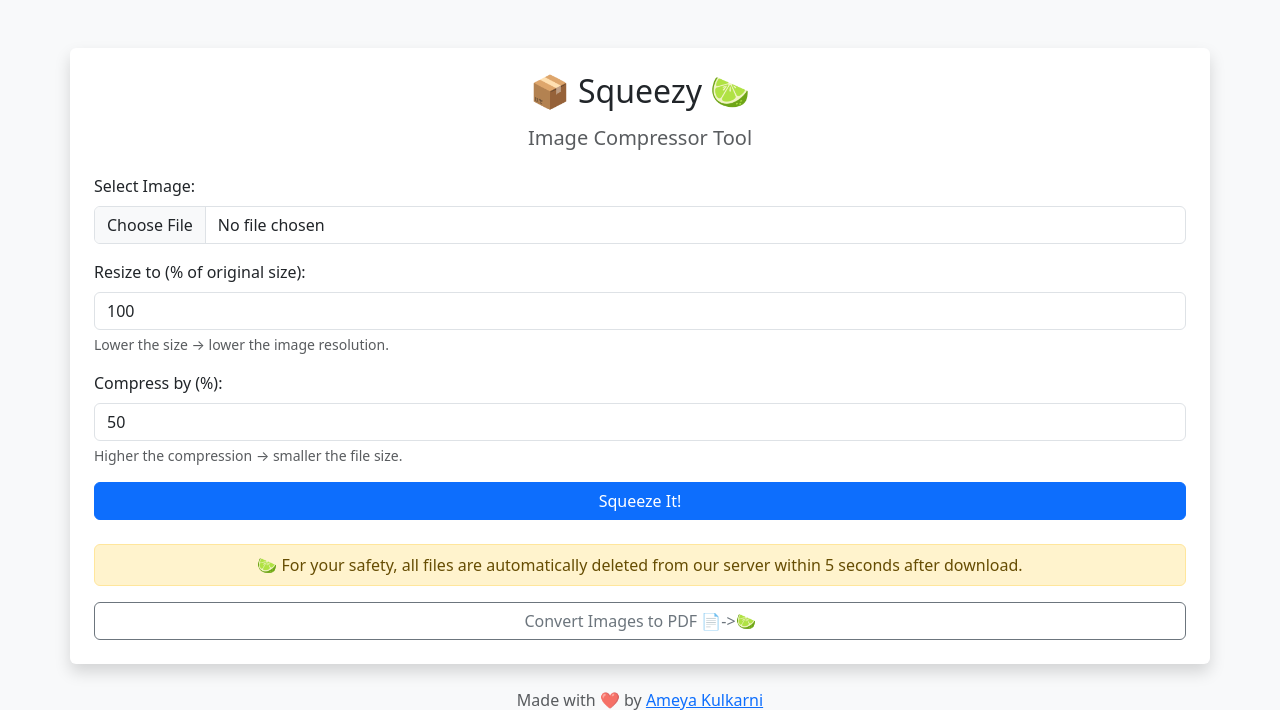
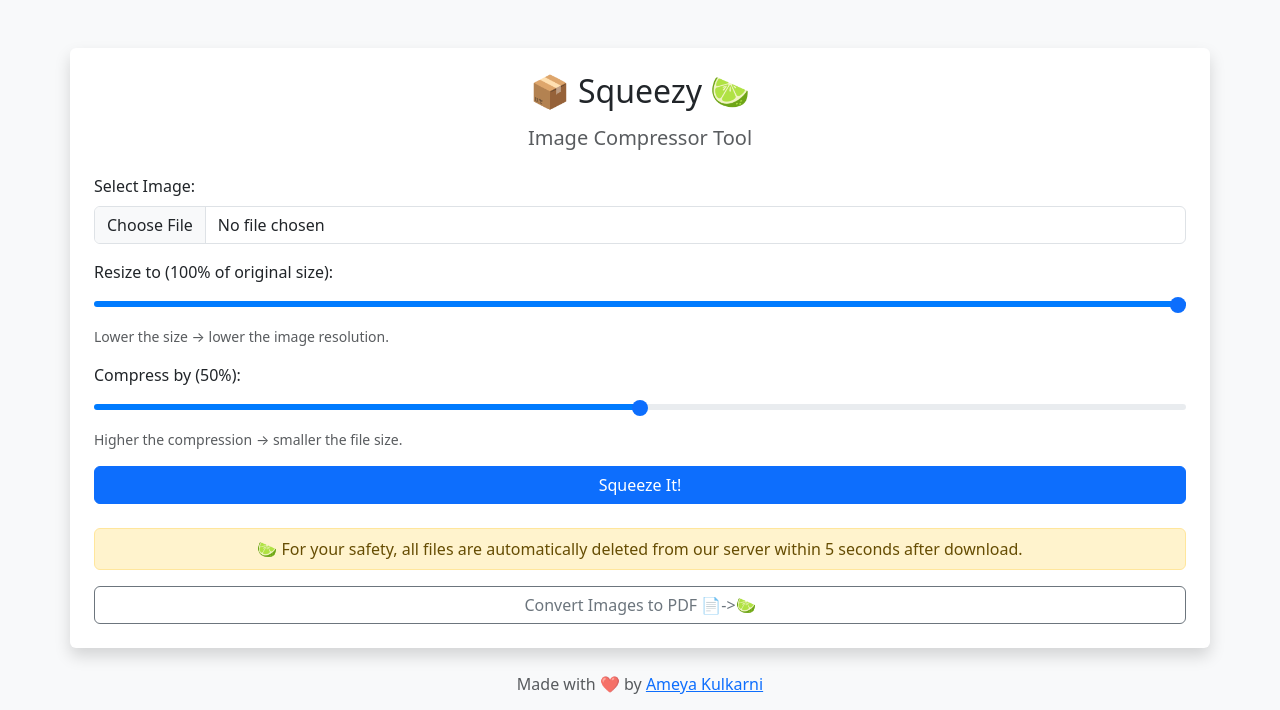
Before and after one commit to Ameya79/Squeezy-Image-Compressor, a Flask app: page / in a window 1280 px wide. Shown: the top 710 px of the page. Run offline with Flask 3, Linux system fonts and the light colour scheme.

Commit message:
Update index.html

```diff
--- a/templates/index.html
+++ b/templates/index.html
@@ -5,40 +5,46 @@
     <meta name="viewport" content="width=device-width, initial-scale=1.0">
     <title>Squeezy - Image Compressor & PDF Converter</title>
     <link href="https://cdn.jsdelivr.net/npm/bootstrap@5.3.0/dist/css/bootstrap.min.css" rel="stylesheet">
+    <style>
+        .form-range::-webkit-slider-runnable-track {
+            background: linear-gradient(to right, #007bff 0%, #007bff var(--fill), #e9ecef var(--fill), #e9ecef 100%);
+            height: 6px;
+            border-radius: 3px;
+        }
+        .form-range::-moz-range-track {
+            background: linear-gradient(to right, #007bff 0%, #007bff var(--fill), #e9ecef var(--fill), #e9ecef 100%);
+            height: 6px;
+            border-radius: 3px;
+            border: none;
+        }
+    </style>
 </head>
 <body class="bg-light">
-
 <div class="container mt-5 p-4 bg-white rounded shadow">
     <h2 class="text-center mb-3">📦 Squeezy 🍋‍🟩</h2>
     <h5 class="text-center mb-4 text-muted">Image Compressor Tool</h5>
-
     <!-- sends form data to /compress -->
     <form action="/compress" method="POST" enctype="multipart/form-data">
         <div class="mb-3">
             <label class="form-label">Select Image:</label>
             <input type="file" name="image" class="form-control" required>
         </div>
-
         <div class="mb-3">
-            <label class="form-label">Resize to (% of original size):</label>
-            <input type="number" name="resize_percent" min="10" max="100" value="100" class="form-control" required>
+            <label class="form-label">Resize to (<span id="resizeValue">100</span>% of original size):</label>
+            <input type="range" name="resize_percent" min="10" max="100" value="100" class="form-range" oninput="document.getElementById('resizeValue').textContent = this.value; this.style.setProperty('--fill', ((this.value-10)/(100-10)*100) + '%')" style="--fill: 100%" required>
             <div class="form-text">Lower the size → lower the image resolution.</div>
         </div>
-
         <div class="mb-3">
-            <label class="form-label">Compress by (%):</label>
-            <input type="number" name="quality" min="1" max="99" value="50" class="form-control" required>
+            <label class="form-label">Compress by (<span id="qualityValue">50</span>%):</label>
+            <input type="range" name="quality" min="1" max="99" value="50" class="form-range" oninput="document.getElementById('qualityValue').textContent = this.value; this.style.setProperty('--fill', ((this.value-1)/(99-1)*100) + '%')" style="--fill: 50%" required>
             <div class="form-text">Higher the compression → smaller the file size.</div>
         </div>
-
         <button type="submit" class="btn btn-primary w-100">Squeeze It!</button>
     </form>
-
     <!-- plain bootstrap alert for security info -->
     <div class="alert alert-warning mt-4 text-center p-2" role="alert">
         🍋‍🟩 For your safety, all files are automatically deleted from our server within 5 seconds after download.
     </div>
-
     <div class="text-center mt-3">
         <a href="/convert-to-pdf" class="btn btn-outline-secondary w-100">Convert Images to PDF 📄->🍋‍🟩</a>
     </div>
```
